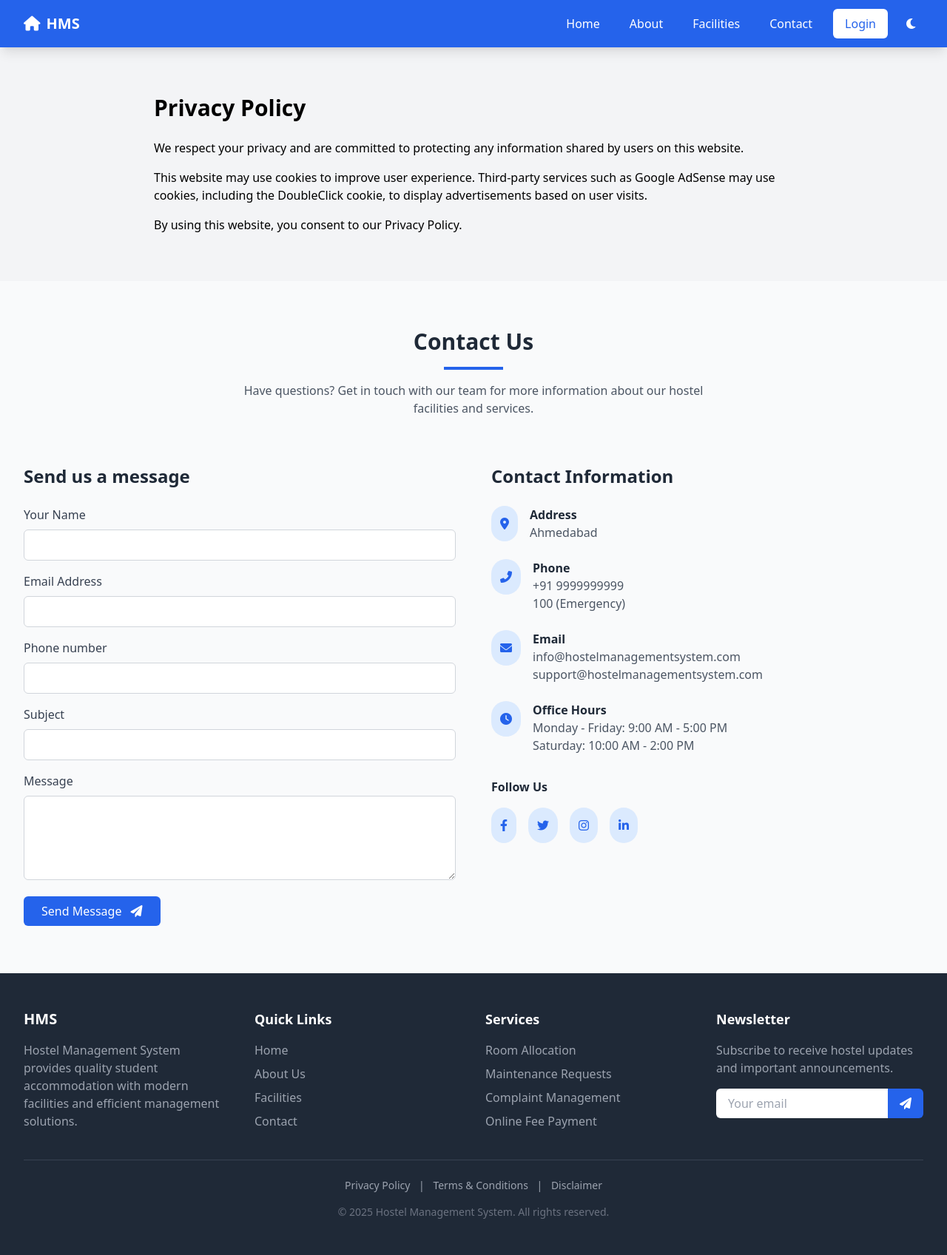
After one commit to dhruvasanani2024/HMS, a Django app: template templates/privacy_policy.html in a window 1280 px wide. The commit adds this page. Shown: the whole page at 74% size. Run offline with Django 5.2, Linux system fonts and the light colour scheme; the template is opened without the code that fills it, so the values that code supplies are empty; some libraries are stand-ins or nearby versions.

Commit message:
new_update

```diff
--- a/templates/footer.html
+++ b/templates/footer.html
@@ -1,45 +1,85 @@
-{%include 'contact.html'%}
+{% include 'contact.html' %}
 
 <!-- Footer -->
 <footer class="bg-gray-800 dark:bg-dark-900 text-white py-12">
     <div class="max-w-7xl mx-auto px-4 sm:px-6 lg:px-8">
+
+        <!-- Top Footer -->
         <div class="grid md:grid-cols-4 gap-8">
+
+            <!-- About -->
             <div>
                 <h3 class="text-xl font-bold mb-4">HMS</h3>
-                <p class="text-gray-400">Providing quality student accommodation with modern facilities and excellent management services since 2005.</p>
+                <p class="text-gray-400">
+                    Hostel Management System provides quality student accommodation
+                    with modern facilities and efficient management solutions.
+                </p>
             </div>
+
+            <!-- Quick Links -->
             <div>
                 <h4 class="font-semibold text-lg mb-4">Quick Links</h4>
                 <ul class="space-y-2">
-                    <li><a href="#home" class="text-gray-400 hover:text-white transition">Home</a></li>
-                    <li><a href="#about" class="text-gray-400 hover:text-white transition">About Us</a></li>
-                    <li><a href="#facilities" class="text-gray-400 hover:text-white transition">Facilities</a></li>
-                    <li><a href="#contact" class="text-gray-400 hover:text-white transition">Contact</a></li>
+                    <li><a href="/" class="text-gray-400 hover:text-white transition">Home</a></li>
+                    <li><a href="/#about" class="text-gray-400 hover:text-white transition">About Us</a></li>
+                    <li><a href="/#facilities" class="text-gray-400 hover:text-white transition">Facilities</a></li>
+                    <li><a href="/contact/" class="text-gray-400 hover:text-white transition">Contact</a></li>
                 </ul>
             </div>
+
+            <!-- Services -->
             <div>
                 <h4 class="font-semibold text-lg mb-4">Services</h4>
                 <ul class="space-y-2">
-                    <li><a href="#" class="text-gray-400 hover:text-white transition">Room Booking</a></li>
-                    <li><a href="#" class="text-gray-400 hover:text-white transition">Maintenance</a></li>
-                    <li><a href="#" class="text-gray-400 hover:text-white transition">Complaint Portal</a></li>
-                    <li><a href="#" class="text-gray-400 hover:text-white transition">Fee Payment</a></li>
+                    <li class="text-gray-400">Room Allocation</li>
+                    <li class="text-gray-400">Maintenance Requests</li>
+                    <li class="text-gray-400">Complaint Management</li>
+                    <li class="text-gray-400">Online Fee Payment</li>
                 </ul>
             </div>
+
+            <!-- Newsletter -->
             <div>
                 <h4 class="font-semibold text-lg mb-4">Newsletter</h4>
-                <p class="text-gray-400 mb-4">Subscribe to our newsletter for updates and announcements.</p>
+                <p class="text-gray-400 mb-4">
+                    Subscribe to receive hostel updates and important announcements.
+                </p>
                 <form class="flex">
-                    <input type="email" placeholder="Your email" class="px-4 py-2 w-full rounded-l-md focus:outline-none text-gray-800">
-                    <button type="submit" class="bg-blue-600 hover:bg-blue-700 px-4 py-2 rounded-r-md">
+                    <input
+                        type="email"
+                        placeholder="Your email"
+                        class="px-4 py-2 w-full rounded-l-md focus:outline-none text-gray-800"
+                        required
+                    >
+                    <button
+                        type="submit"
+                        class="bg-blue-600 hover:bg-blue-700 px-4 py-2 rounded-r-md"
+                        aria-label="Subscribe"
+                    >
                         <i class="fas fa-paper-plane"></i>
                     </button>
                 </form>
             </div>
+
         </div>
-        <div class="border-t border-gray-700 mt-8 pt-8 text-center text-gray-400">
-            <p>&copy; 2023 Hostel Management System. All rights reserved.</p>
+
+        <!-- Divider -->
+        <div class="border-t border-gray-700 mt-10 pt-6">
+
+            <!-- Legal Links (VERY IMPORTANT FOR ADSENSE) -->
+            <div class="text-center text-sm text-gray-400 mb-4">
+                <a href="/privacy-policy/" class="hover:text-white mx-2">Privacy Policy</a> |
+                <a href="/terms/" class="hover:text-white mx-2">Terms & Conditions</a> |
+                <a href="/disclaimer/" class="hover:text-white mx-2">Disclaimer</a>
+            </div>
+
+            <!-- Copyright -->
+            <div class="text-center text-gray-500 text-sm">
+                © 2025 Hostel Management System. All rights reserved.
+            </div>
+
         </div>
+
     </div>
 </footer>
 
--- /dev/null
+++ b/templates/privacy_policy.html
@@ -0,0 +1,23 @@
+{% extends "base.html" %}
+{% block HMS %}
+
+<section class="py-16 max-w-4xl mx-auto px-4">
+<h1 class="text-3xl font-bold mb-6">Privacy Policy</h1>
+
+<p class="mb-4">
+We respect your privacy and are committed to protecting any information
+shared by users on this website.
+</p>
+
+<p class="mb-4">
+This website may use cookies to improve user experience. Third-party services
+such as Google AdSense may use cookies, including the DoubleClick cookie, to
+display advertisements based on user visits.
+</p>
+
+<p>
+By using this website, you consent to our Privacy Policy.
+</p>
+</section>
+
+{% endblock %}
```
Also changed, not shown: templates/disclaimer.html (added, +18 -0 lines), templates/index.html (+67 -63 lines), templates/terms.html (added, +17 -0 lines).
